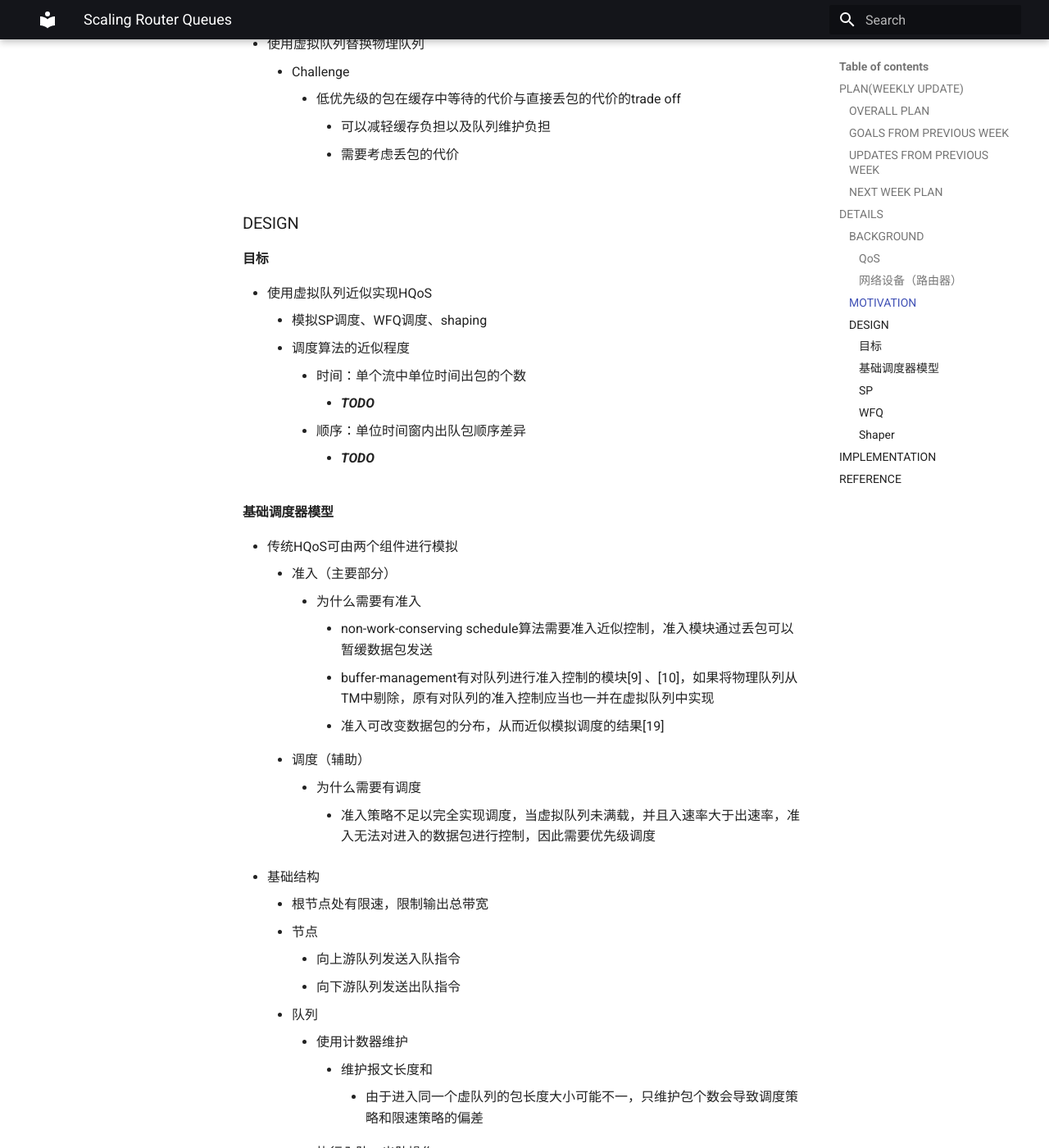
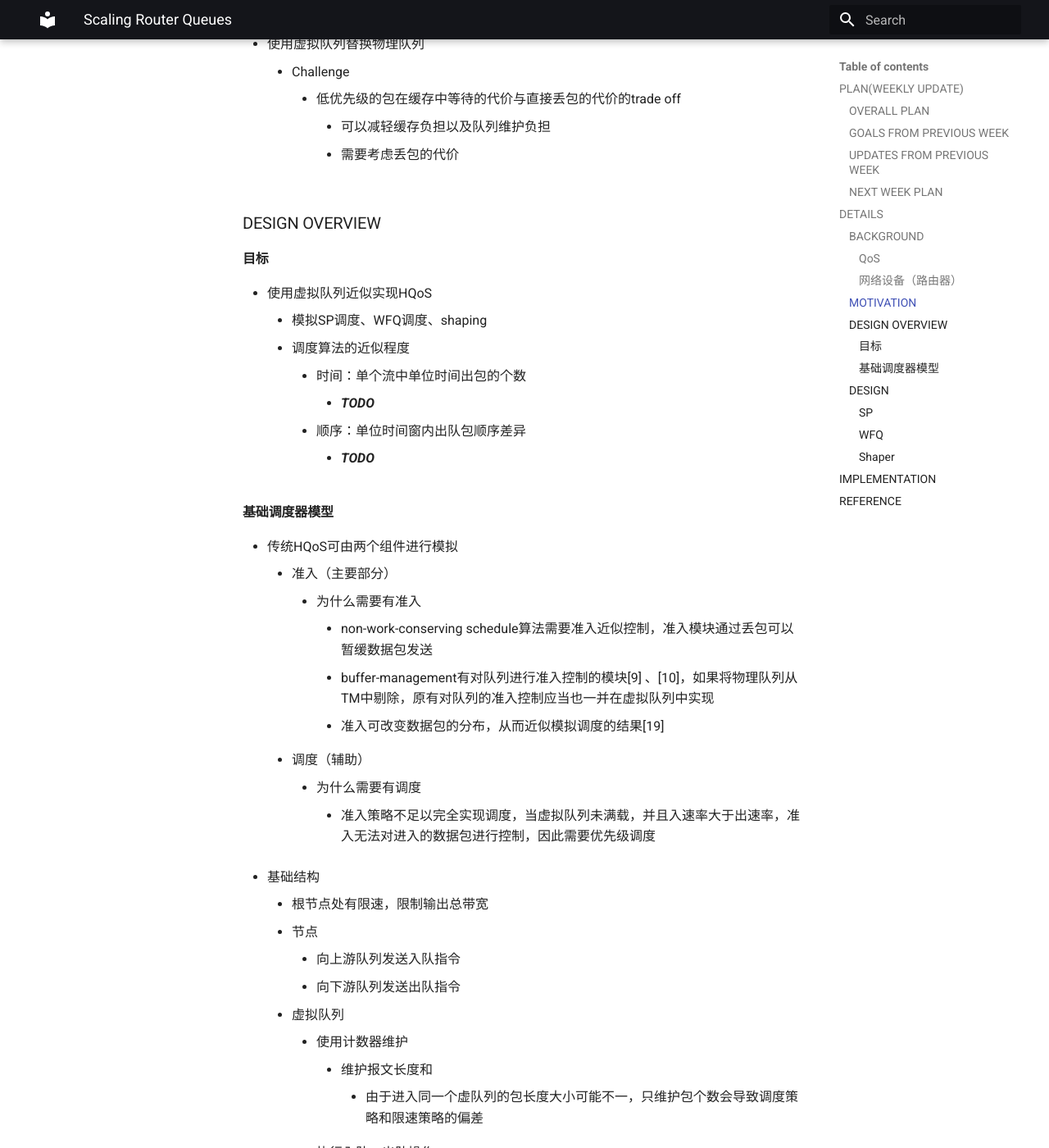
Before and after one commit to blowinding/blowinding.github.io, an MkDocs documentation site: the page built from docs/research/Scaling Router Queues.md, in a window 1280 px wide and 1400 px high, scrolled down 4586 px. Shown: the whole window at 82% size. Built offline with MkDocs 1.6.1 and Material for MkDocs 9.7.7, drawn with Linux system fonts in a browser that asks for light colours.

Commit message:
...: 2026-01-26 11:57:30

```diff
--- a/docs/research/Scaling Router Queues.md
+++ b/docs/research/Scaling Router Queues.md
@@ -100,7 +100,7 @@
 		- 低优先级的包在缓存中等待的代价与直接丢包的代价的trade off
 			- 可以减轻缓存负担以及队列维护负担
 			- 需要考虑丢包的代价
-### DESIGN
+### DESIGN OVERVIEW
 #### 目标
 - 使用虚拟队列近似实现HQoS
 	- 模拟SP调度、WFQ调度、shaping
@@ -124,7 +124,7 @@
 	- 节点
 		- 向上游队列发送入队指令
 		- 向下游队列发送出队指令
-	- 队列
+	- 虚拟队列
 		- 使用计数器维护
 			- 维护报文长度和
 				- 由于进入同一个虚队列的包长度大小可能不一，只维护包个数会导致调度策略和限速策略的偏差
@@ -133,6 +133,7 @@
 		- 属性
 			- 阈值
 			- 限速
+### DESIGN
 #### SP
 - 目标
 	- 为某些流提供绝对的优先
```
